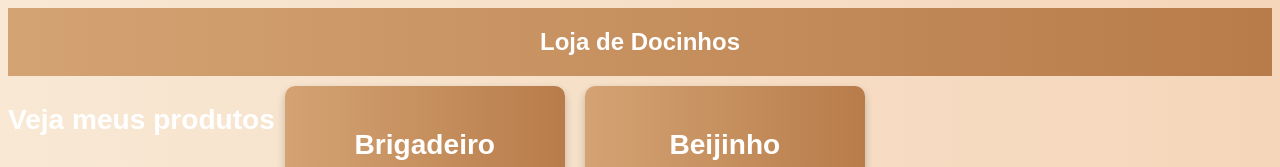
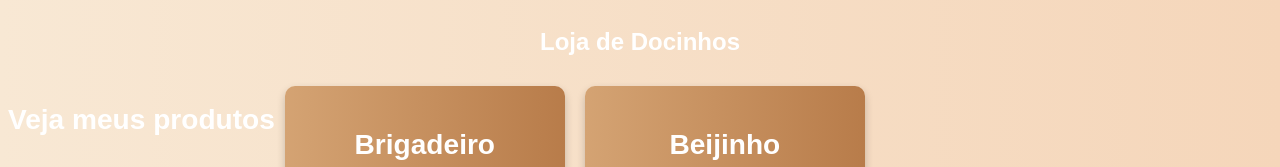
Before and after one commit to bolameiameiameia/teste_de_gradiente, a plain HTML site: page index.html in a window 1280 px wide. Shown: the top 167 px of the page. Drawn offline with Linux system fonts and the light colour scheme.

Commit message:
Update index.html

```diff
--- a/index.html
+++ b/index.html
@@ -16,7 +16,7 @@
      }
 
     header {
-            background: linear-gradient(to right, #d4a373, #b87c4a);
+            background: linear-gradient(to right, #00000, #b87c4a);
             padding: 20px;
             text-align: center;
             font-size: 24px;
```
